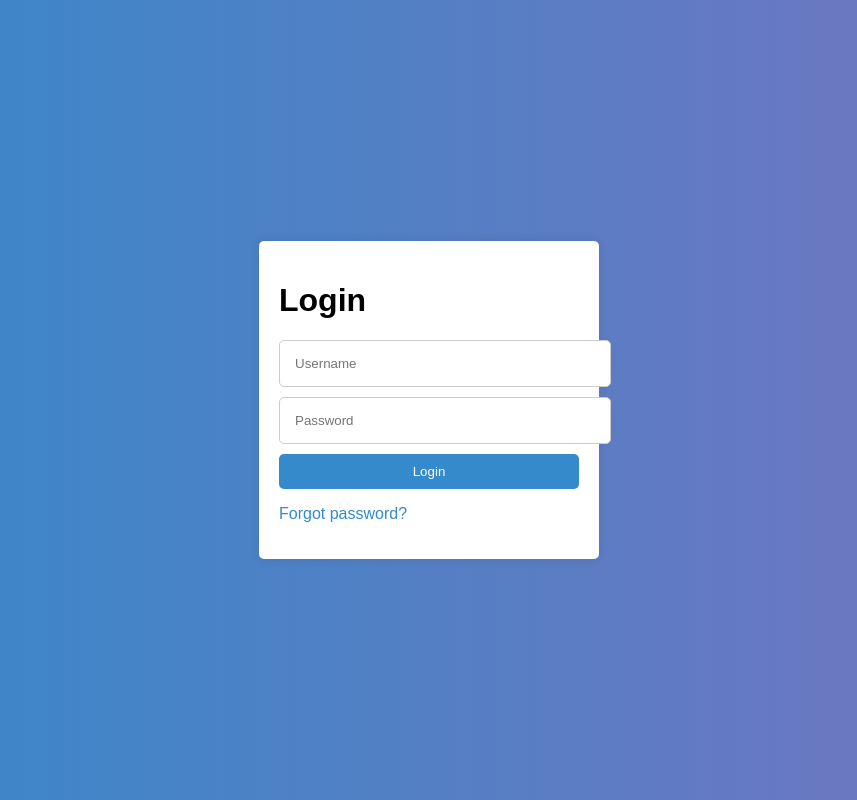
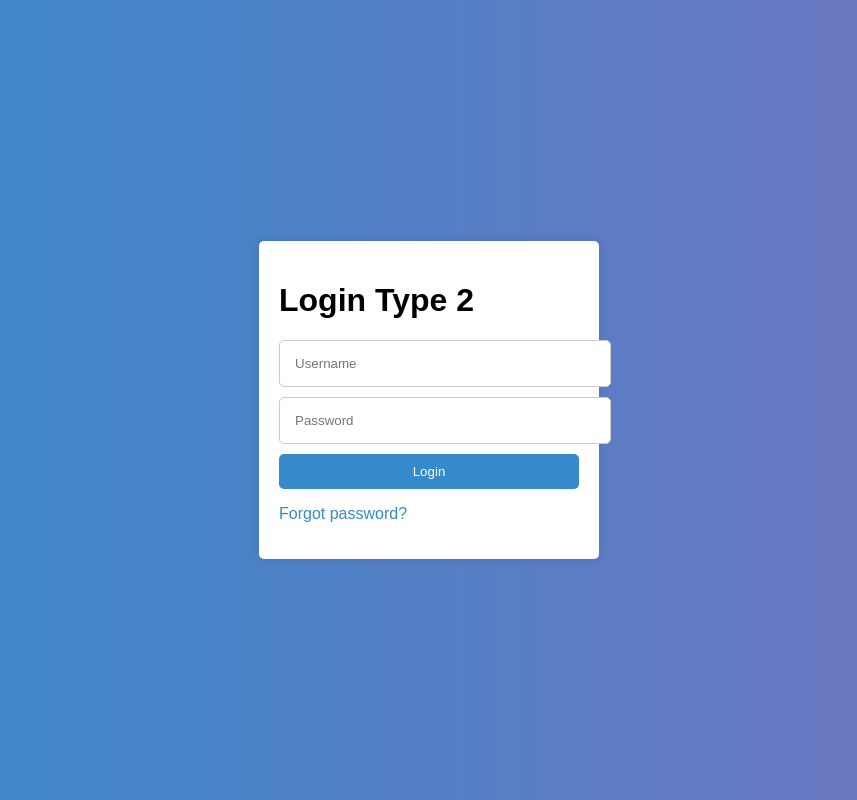
Before and after one commit to rishavkumar1951/newrepo, a plain HTML site: page index.html in a window 1280 px wide. Shown: the whole page, without its empty margins (211-1068 px from the left). Drawn offline with Linux system fonts and the light colour scheme.

Commit message:
my second commit

```diff
--- a/index.html
+++ b/index.html
@@ -59,7 +59,7 @@
 </head>
 <body>
     <div class="login-form">
-        <h1>Login</h1>
+        <h1>Login Type 2</h1>
         <form>
             <input type="text" name="username" placeholder="Username" required>
             <input type="password" name="password" placeholder="Password" required>
```
